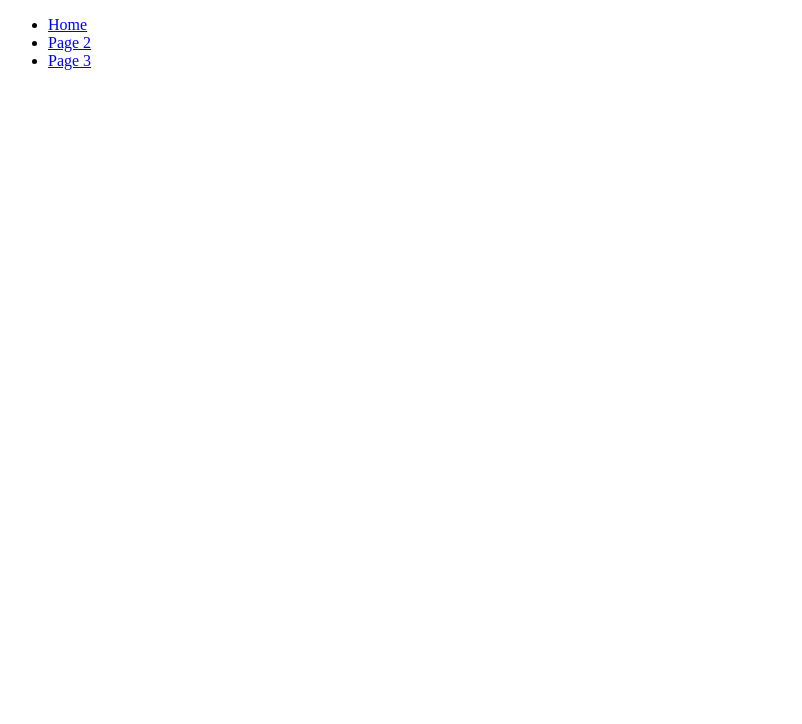
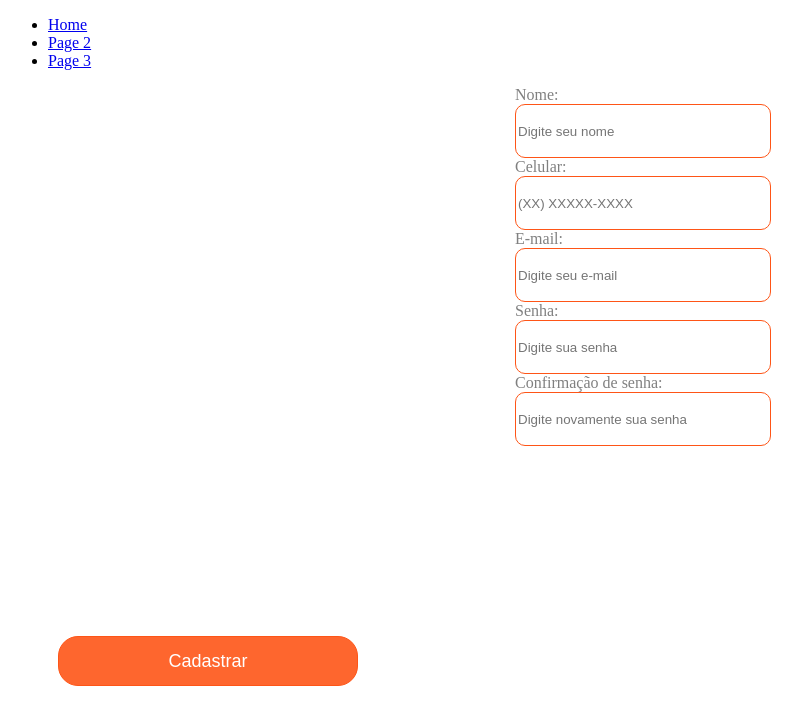
Before and after one commit to eduardigo/squad09, a plain HTML site: page page2.html in a window 1280 px wide. Shown: the whole page, without its empty margins (0-802 px from the left). Drawn offline with Linux system fonts and the light colour scheme.

Commit message:
Criação da estrutura básica da tela de cadastro

```diff
--- a/css/page2.css
+++ b/css/page2.css
@@ -0,0 +1,79 @@
+.caixa-cadastro{
+    width: 500px;
+    height: 500px;
+    margin: auto;
+}
+
+.nome-cadastro{
+    margin-left: 125px;
+}
+
+#digitar-nome-cadastro{
+    width: 250px;
+    height: 50px;
+    border: 1px solid #FE5517;
+    border-radius: 10px;
+}
+
+.celular-cadastro{
+    margin-left: 125px;
+}
+
+#digitar-celular-cadastro{
+    width: 250px;
+    height: 50px;
+    border: 1px solid #FE5517;
+    border-radius: 10px;
+}
+
+.email-cadastro{
+    margin-left: 125px;
+}
+
+#digitar-email-cadastro{
+    width: 250px;
+    height: 50px;
+    border: 1px solid #FE5517;
+    border-radius: 10px;
+}
+
+.senha-cadastro{
+    margin-left: 125px;
+}
+
+#digitar-senha-cadastro{
+    width: 250px;
+    height: 50px;
+    border: 1px solid #FE5517;
+    border-radius: 10px;
+}
+
+.confirmacao-senha-cadastro{
+    margin-left: 125px;
+}
+
+#confirmar-senha-cadastro{
+    width: 250px;
+    height: 50px;
+    border: 1px solid #FE5517;
+    border-radius: 10px;
+}
+
+.cadastro-label{
+    color: gray;
+}
+
+
+
+
+#cadastrar{
+    width: 300px;
+    height: 50px;
+    border: 1px solid #FE5517;
+    border-radius: 20px;
+    margin-left: 50px;
+    margin-top: 50px;
+    background-color: #FE662E;
+    color: white;
+    font-size: large;
+}
--- a/css/page3.css
+++ b/css/page3.css
@@ -57,10 +57,6 @@ div.caixa-login{
     height: 34px;
 }
 
-.email{
+.login-label{
     color: gray;
 }
-
-.senha{
-    color: gray;
-}
--- a/page2.html
+++ b/page2.html
@@ -18,6 +18,50 @@
         </nav>
       </div>
     </header>
+    <div class="caixa-cadastro">
+
+      <div class="nome-cadastro">
+        <label for="digitar-nome-cadastro" class="cadastro-label">Nome:</label>
+        <div>
+          <input type="text" name="digitarNomeCadastro" id="digitar-nome-cadastro" placeholder="Digite seu nome">
+        </div>
+      </div>
+
+      <div class="celular-cadastro">
+        <label for="digitar-celular-cadastro" class="cadastro-label">Celular:</label>
+        <div>
+          <input type="text" name="DigitarCelularCadastro" id="digitar-celular-cadastro" placeholder="(XX) XXXXX-XXXX">
+        </div>
+      </div>
+
+      <div class="email-cadastro">
+        <label for="digitar-email-cadastro" class="cadastro-label">E-mail:</label>
+        <div>
+          <input type="text" name="digitarEmailCadastro" id="digitar-email-cadastro" placeholder="Digite seu e-mail">
+        </div>
+      </div>
+
+      <div class="senha-cadastro">
+        <label for="digitar-senha-cadastro" class="cadastro-label">Senha:</label>
+        <div>
+          <input type="text" name="digitarSenhaCadastro" id="digitar-senha-cadastro" placeholder="Digite sua senha">
+        </div>
+      </div>
+
+      <div class="confirmacao-senha-cadastro">
+        <label for="confirmar-senha-cadastro" class="cadastro-label">Confirmação de senha:</label>
+        <div>
+          <input type="text" name="confirmarSenhaCadastro" id="confirmar-senha-cadastro" placeholder="Digite novamente sua senha">
+        </div>
+      </div>
+
+
+    </div>
+
+    <button id="cadastrar" class="botao-cadastrar">Cadastrar</button>
+
+
+
 
   </body>
   <script src="js/principal.js"></script>
```
Also changed, not shown: page3.html (+2 -2 lines).
